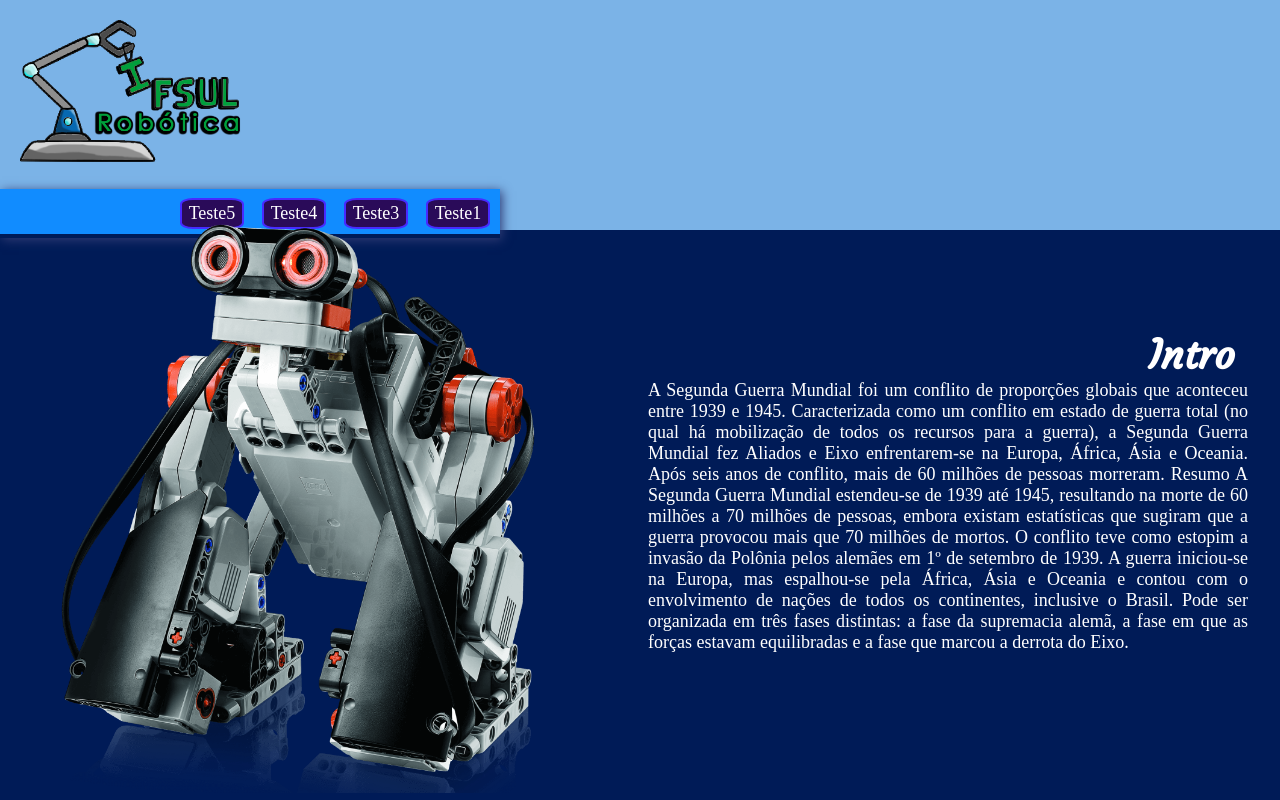
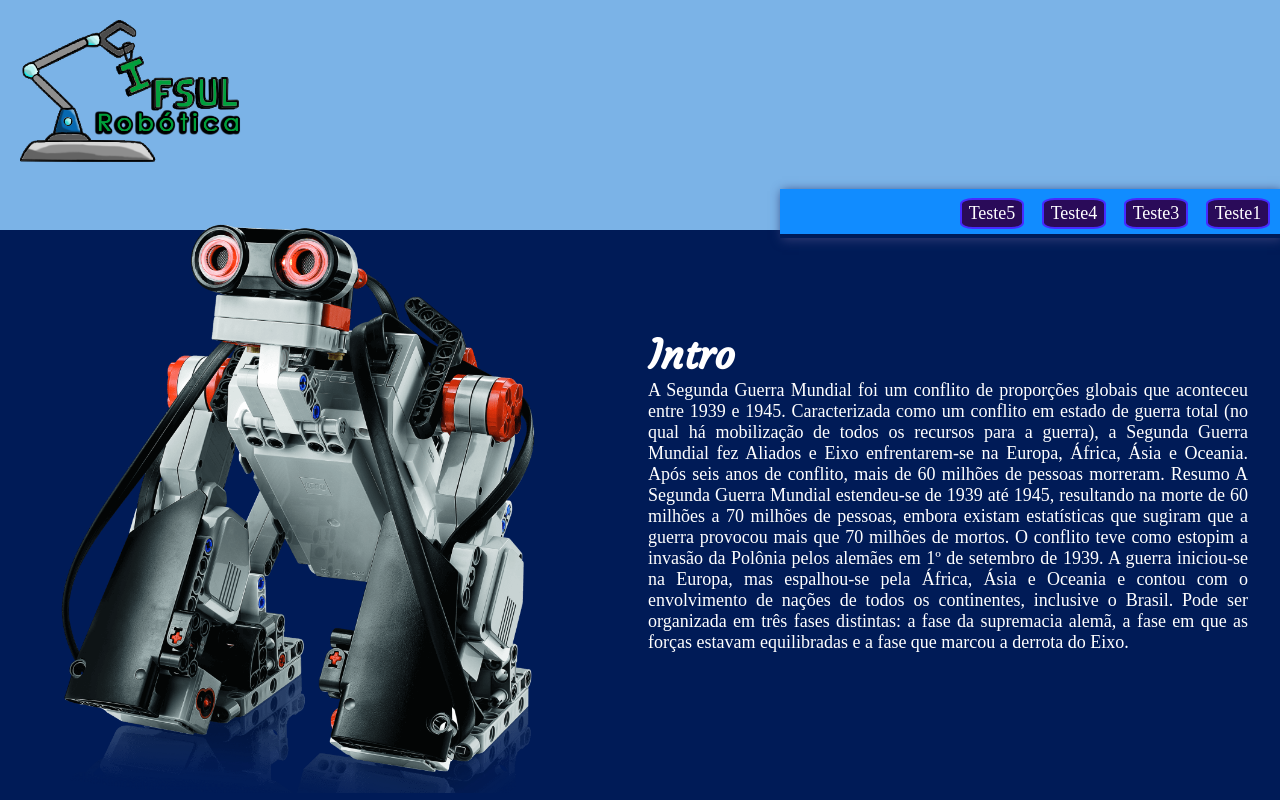
Before and after one commit to roboticaemi/RoboticaEmi, a plain HTML site: page index.html in a window 1280 px wide. Shown: the top 800 px of the page. Drawn offline with Linux system fonts and the light colour scheme.

Commit message:
floathright

```diff
--- a/css/header.css
+++ b/css/header.css
@@ -14,7 +14,7 @@ img#fotologo {
 }
 
 .menu{
-    float: inline-start;
+    float: right;
     width: 500px;
     height: 2.5em;
     background-color: rgb(17, 140, 255);
```
